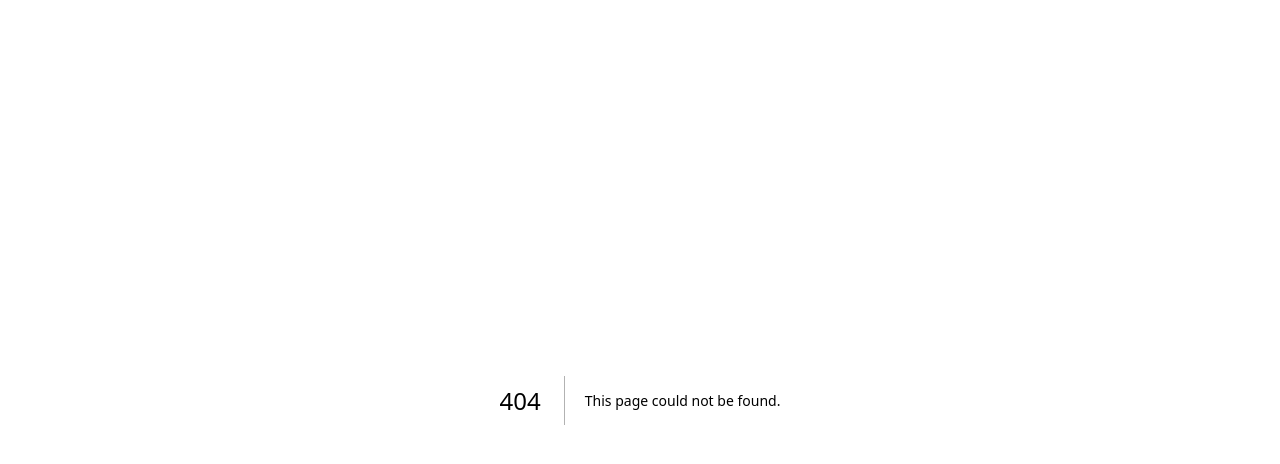
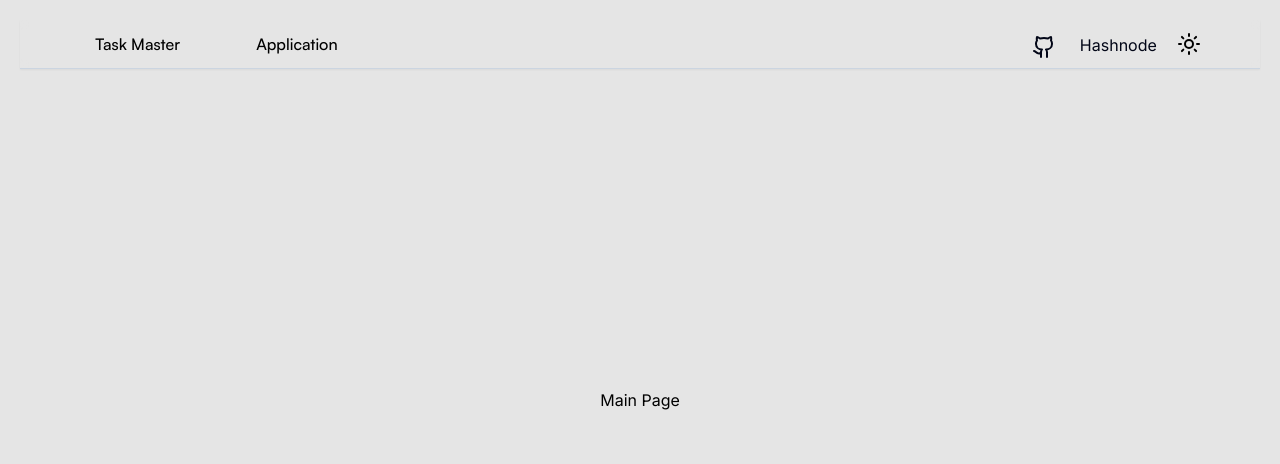
Before and after one commit to trace2798/appwrite_hackathon, a Next.js app: page /application in a window 1280 px wide. Before the commit this address had no page. Shown: the top 464 px of the page. Built offline with nearby package versions, Linux system fonts and the light colour scheme.

Commit message:
added social icons

```diff
--- /dev/null
+++ b/app/application/page.tsx
@@ -0,0 +1,15 @@
+import { FC } from "react";
+
+interface pageProps {}
+
+const page: FC<pageProps> = ({}) => {
+  return (
+    <>
+     <main className="flex bg-neutral-200 dark:bg-slate-900 relative min-h-screen max-w-screen overflow-hidden flex-col items-center justify-center py-8 px-5 xl:p-24 ">
+        Main Page
+     </main>
+    </>
+  );
+};
+
+export default page;
--- a/app/layout.tsx
+++ b/app/layout.tsx
@@ -1,6 +1,7 @@
 import Providers from "@/components/Providers";
 import "./globals.css";
 import { Inter } from "next/font/google";
+import Navbar from "@/components/Navbar/Navbar";
 const inter = Inter({ subsets: ["latin"] });
 
 export const metadata = {
@@ -15,9 +16,12 @@ export default function RootLayout({
 }) {
   return (
     <html lang="en" suppressHydrationWarning>
-      <Providers>
-        <body className={inter.className}>{children}</body>
-      </Providers>
+      <body className={inter.className}>
+        <Providers>
+          <Navbar />
+          {children}
+        </Providers>
+      </body>
     </html>
   );
 }
--- a/components/Hero.tsx
+++ b/components/Hero.tsx
@@ -12,15 +12,22 @@ const Hero: FC<HeroProps> = ({}) => {
       <main className="flex bg-neutral-200 dark:bg-slate-900 relative min-h-screen max-w-screen overflow-hidden flex-col items-center justify-center py-8 px-5 xl:p-24 ">
         <div className="lg:mx-[20vw] text-center flex flex-col items-center">
           <h1 className="mt-5 pb-3 lg:mt-10 font-satoshiBlack text-4xl md:text-5xl lg:text-6xl dark:bg-gradient-to-tl dark:from-indigo-900 dark:to-purple-500 bg-clip-text text-transparent bg-gradient-to-bl from-slate-900 to-gray-500">
-            Effortlessly manage your day to day task with Task Manager.
+            Effortlessly manage your day to day task with{" "}
+            <span className="bg-gradient-to-r bg-clip-text text-transparent from-yellow-500 via-pink-500 to-orange-500 dark:from-yellow-500 dark:via-purple-500 dark:to-red-500 animate-text">
+              Task Manager
+            </span>
           </h1>
           <h2 className="mx-[10vw] mt-5 text-base md:text-xl font-ranadeRegular text-gray-600 dark:text-gray-400">
             This is my submission for the appwrite X hashnode hackathon
           </h2>
+          <h2 className="mx-[10vw] mt-5 text-base md:text-xl font-ranadeRegular text-gray-600 dark:text-gray-400">
+            Task Manager is your personal todo list.
+          </h2>
           <div className="flex flex-col md:flex-row justify-evenly items-center mt-7 mx-[10vw] w-full">
             <Link href="/docs">
               <Button className="max-md:mb-5">
-                Task Master<Icons.ArrowRight className="h-4" />
+                Try Task Master
+                <Icons.ArrowRight className="h-4" />
               </Button>
             </Link>
             <Link href="/docs">
--- /dev/null
+++ b/components/Navbar/MobileMenu.tsx
@@ -0,0 +1,31 @@
+"use client";
+import React from "react";
+import { useRouter } from "next/navigation";
+import MenuItem from "./NavbarItem";
+import SocialIcons from "../SocialIcons";
+
+interface MobileMenuProps {
+  visible?: boolean;
+}
+
+const MobileMenu: React.FC<MobileMenuProps> = ({ visible }) => {
+  const router = useRouter();
+  if (!visible) {
+    return null;
+  }
+
+  return (
+    <div className="absolute rounded-xl shadow-md w-[40vw] md:w-[30vw] bg-neutral-100 dark:bg-slate-700 h-auto overflow-hidden left-0 top-12 text-sm">
+      <div className="flex flex-col cursor-pointer">
+        <MenuItem onClick={() => router.push("/")} label="Home" />
+        <MenuItem onClick={() => router.push("/application")} label="Application" />
+        <hr />
+      </div>
+      <div className="w-full flex justify-center py-2 md:hidden">
+        <SocialIcons/>
+      </div>
+    </div>
+  );
+};
+
+export default MobileMenu;
--- /dev/null
+++ b/components/Navbar/Navbar.tsx
@@ -0,0 +1,56 @@
+"use client";
+import React, { useState, useCallback, useEffect } from "react";
+import MobileMenu from "./MobileMenu";
+import MenuItem from "./NavbarItem";
+import { useRouter } from "next/navigation";
+
+import { Menu } from "lucide-react";
+
+import { ThemeToggle } from "../ThemeToggle";
+import Icons from "../Icons";
+import SocialIcons from "../SocialIcons";
+
+const Navbar = () => {
+  const [showMobileMenu, setShowMobileMenu] = useState(false);
+  const toggleMobileMenu = useCallback(() => {
+    setShowMobileMenu((current) => !current);
+  }, []);
+
+  const router = useRouter();
+  return (
+    <nav className="w-full fixed z-40 p-5">
+      <div className="flex flex-row items-center md:justify-between transition duration-500 bg-neutral-200/75 backdrop-blur-sm  border-b border-slate-300 dark:border-slate-700 dark:bg-slate-900/75 shadow-sm pr-[2vw] lg:px-[4vw] 2xl:px-[10vw]">
+        <div className="flex-row gap-7 hidden lg:flex ">
+          <MenuItem onClick={() => router.push("/")} label="Task Master" />
+          <MenuItem
+            onClick={() => router.push("/application")}
+            label="Application"
+          />
+        </div>
+        <div
+          onClick={toggleMobileMenu}
+          className="lg:hidden flex flex-row items-center  ml-3 cursor-pointer relative"
+        >
+          <p className="text-black text-base w-[120px] dark:text-neutral-300 font-satoshiBold">
+            Task Manager
+          </p>
+          <Icons.ChevronRight
+            className={`w-4 ml-1 mt-1 text-black dark:text-neutral-300 transition ${
+              showMobileMenu ? "-rotate-90" : "rotate-90"
+            }`}
+          />
+          <MobileMenu visible={showMobileMenu} />
+        </div>
+        <div className="flex flex-row ml-auto items-center">
+          <div className="max-md:hidden">
+            {" "}
+            <SocialIcons />
+          </div>
+          <ThemeToggle />
+        </div>
+      </div>
+    </nav>
+  );
+};
+
+export default Navbar;
--- /dev/null
+++ b/components/Navbar/NavbarItem.tsx
@@ -0,0 +1,19 @@
+"use client";
+
+interface MenuItemProps {
+  onClick: () => void;
+  label: string;
+}
+
+const MenuItem: React.FC<MenuItemProps> = ({ onClick, label }) => {
+  return (
+    <div
+      onClick={onClick}
+      className="px-4 py-3 mx-2 hover:text-blue-500 hover:underline rounded-xl transition font-satoshiMedium cursor-pointer"
+    >
+      {label}
+    </div>
+  );
+};
+
+export default MenuItem;
--- /dev/null
+++ b/components/SocialIcons.tsx
@@ -0,0 +1,43 @@
+import { FC } from "react";
+
+interface SocialIconsProps {}
+
+const SocialIcons: FC<SocialIconsProps> = ({}) => {
+  return (
+    <>
+      <div className="flex ">
+        {" "}
+        <a
+          href="https://github.com/iamvishnusankar/next-sitemap"
+          target="_blank"
+          className="px-3 pt-[6px] transition-all text-slate-950 hover:text-slate-900 dark:rotate-0 dark:scale-100 dark:text-slate-400 dark:hover:text-slate-100"
+        >
+          <svg
+            xmlns="http://www.w3.org/2000/svg"
+            width="24"
+            height="24"
+            viewBox="0 0 24 24"
+            fill="none"
+            stroke="currentColor"
+            strokeWidth="2"
+            strokeLinecap="round"
+            strokeLinejoin="round"
+            className="lucide lucide-github"
+          >
+            <path d="M15 22v-4a4.8 4.8 0 0 0-1-3.5c3 0 6-2 6-5.5.08-1.25-.27-2.48-1-3.5.28-1.15.28-2.35 0-3.5 0 0-1 0-3 1.5-2.64-.5-5.36-.5-8 0C6 2 5 2 5 2c-.3 1.15-.3 2.35 0 3.5A5.403 5.403 0 0 0 4 9c0 3.5 3 5.5 6 5.5-.39.49-.68 1.05-.85 1.65-.17.6-.22 1.23-.15 1.85v4"></path>
+            <path d="M9 18c-4.51 2-5-2-7-2"></path>
+          </svg>
+        </a>
+        <a
+          href="https://www.npmjs.com/package/next-sitemap"
+          target="_blank"
+          className="px-3 pt-[4px] transition-all text-slate-950 hover:text-slate-900 dark:rotate-0 dark:scale-100 dark:text-slate-400 dark:hover:text-slate-100"
+        >
+          Hashnode
+        </a>
+      </div>
+    </>
+  );
+};
+
+export default SocialIcons;
```
